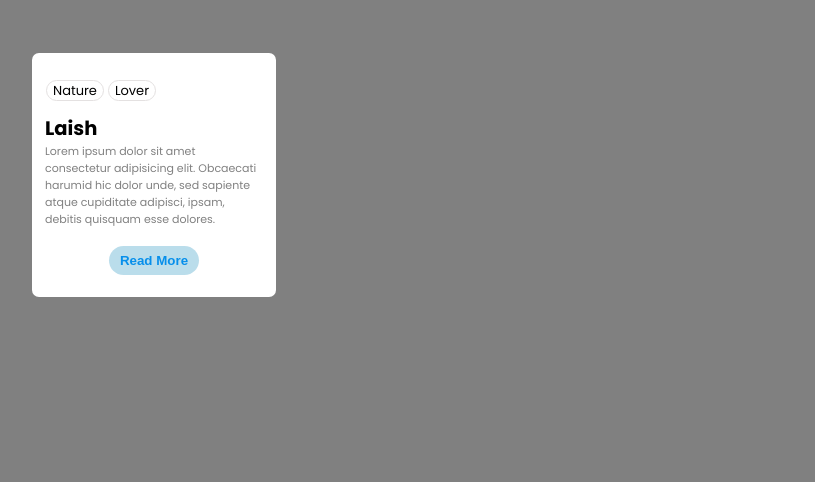
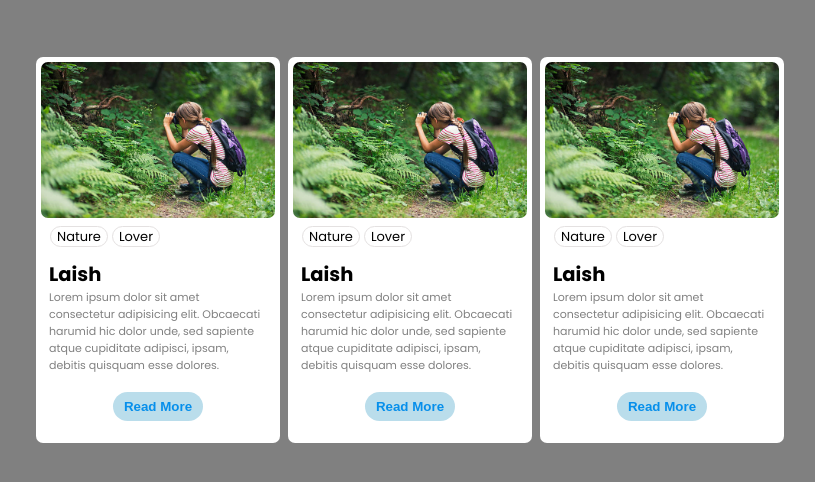
Before and after one commit to vaish9699/Sigma-Web-Development, a plain HTML site: page card/index.html in a window 1280 px wide. Shown: the whole page, without its empty margins (21-836 px from the left). Drawn offline with Linux system fonts and the light colour scheme.

Commit message:
changes to card folder

```diff
--- a/card/index.html
+++ b/card/index.html
@@ -16,7 +16,49 @@
     <div class="card">
 
         <div class="image">
-            <img src="images\card.jpg" alt="">
+            <img src="card.jpg" alt="">
+        </div>
+        <div class="capsules">
+            <span>Nature</span>
+            <span>Lover</span>
+        </div>
+        <div class="content">
+            <h2>Laish</h2>
+            <p>Lorem ipsum dolor sit amet consectetur adipisicing
+            elit. Obcaecati harumid hic dolor unde, sed sapiente atque cupiditate
+            adipisci, ipsam, debitis quisquam esse dolores.
+            </p>
+        </div>
+        <div class="button">
+            <button>Read More</button>
+        </div>
+    </div>
+
+    <div class="card">
+
+        <div class="image">
+            <img src="card.jpg" alt="">
+        </div>
+        <div class="capsules">
+            <span>Nature</span>
+            <span>Lover</span>
+        </div>
+        <div class="content">
+            <h2>Laish</h2>
+            <p>Lorem ipsum dolor sit amet consectetur adipisicing
+            elit. Obcaecati harumid hic dolor unde, sed sapiente atque cupiditate
+            adipisci, ipsam, debitis quisquam esse dolores.
+            </p>
+        </div>
+        <div class="button">
+            <button>Read More</button>
+        </div>
+    </div>
+
+    <div class="card">
+
+        <div class="image">
+            <img src="card.jpg" alt="">
         </div>
         <div class="capsules">
             <span>Nature</span>
--- a/card/stlying.css
+++ b/card/stlying.css
@@ -5,6 +5,7 @@
 body{
     background-color: grey;
     padding: 53px;
+    /* display: flex; */
 }
 
 .card{
@@ -13,6 +14,10 @@ body{
     /* height: 450px; */
     border-radius: 7px;
     padding: 0 0 22px 0;
+    margin: 4px;
+    float: left;
+    /* justify-content: space-between; */
+
 }
 
 .image{
```
Also changed, not shown: index.html (deleted, +0 -11 lines), card/card.jpg (renamed from images/card.jpg), card/card.png (renamed from images/card.png), cssGrid/index.html (added), cssGrid/style.css (added).
